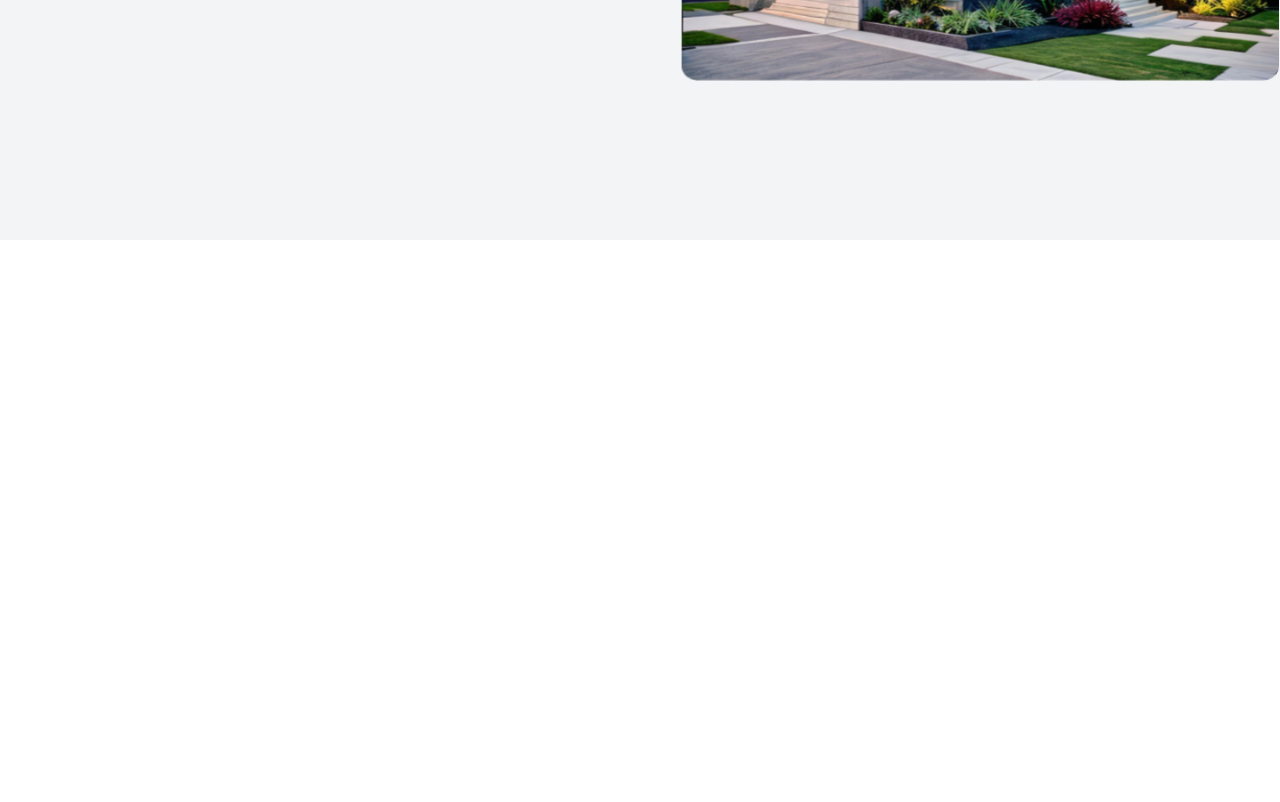
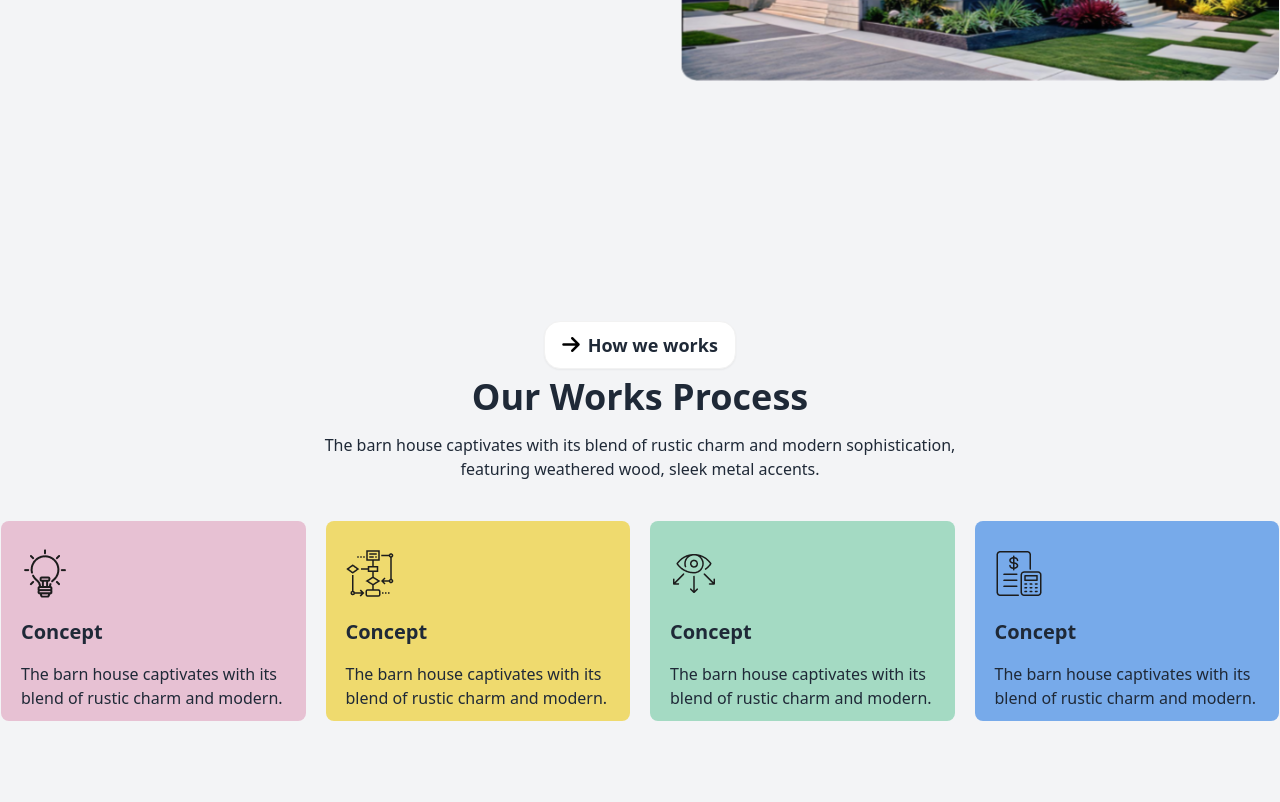
Before and after one commit to rajib777durjoy/Assignment3_PH, a plain HTML site: page index.html in a window 1280 px wide. Shown: the part 1360-2162 px from the top of the page. Before the commit the page ends 1600 px from the top, so only its background shows below. Drawn offline with nearby package versions, Linux system fonts and the light colour scheme.

Commit message:
works process

```diff
--- a/index.html
+++ b/index.html
@@ -20,6 +20,10 @@
             colors: {
               btn_text_color:"rgba(171, 239, 95, 1)",
               btn_color:"rgba(171, 239, 95, 0.5)",
+              card_bg1:"rgba(231, 193, 211, 1)",
+              card_bg2:"rgba(239, 218, 110, 1)",
+              card_bg3:"rgba(164, 218, 195, 1)",
+              card_bg4:"rgba(119, 170, 234, 1)",
             }
           }
         }
@@ -142,6 +146,41 @@
         </div>
        </section>
        <!-- first section end -->
+
+        <!-- Works Process section start -->
+         <section class="bg-gray-100 border border-transparent">
+          <div class="container bg-gray-100 mx-auto  h-auto my-20">
+          <div class="lg:w-[15%] w-[50%] mx-auto  rounded-2xl my-2">
+            <button class="btn w-[100%] rounded-2xl text-lg bg-white"><i class="fa-solid fa-arrow-right text-black w text-xl"></i>How we works</button>
+          </div>
+          <h2 class="text-center text-4xl font-bold">Our Works Process</h2>
+           <p class="text-center mt-4">The barn house captivates with its blend of rustic charm and modern sophistication,<br> featuring weathered wood, sleek metal accents.</p>
+           <div class="w-[90%] mx-auto lg:mx-0 lg:w-full grid lg:grid-cols-4 gap-5 mt-10">
+            <!-- card section -->
+              <div class="py-2 rounded-lg bg-card_bg1 h-[200px]">
+                <img src="./assets/concept.png" alt="" class="mx-5 my-5">
+                <h2 class="text-xl font-extrabold mx-5 my-4">Concept</h2>
+                <p class="text-base font-medium  mx-5">The barn house captivates with its blend of rustic charm and modern.</p>
+              </div>
+              <div class="py-2 rounded-lg bg-card_bg2 h-[200px]">
+                <img src="./assets/flow-chart.png" alt="" class="mx-5 my-5">
+                <h2 class="text-xl font-extrabold mx-5 my-4">Concept</h2>
+                <p class="text-base font-medium  mx-5">The barn house captivates with its blend of rustic charm and modern.</p>
+              </div>
+              <div class=" py-2 rounded-lg bg-card_bg3 h-[200px]">
+                <img src="./assets/vision.png" alt="" class="mx-5 my-5">
+                <h2 class="text-xl font-extrabold mx-5 my-4">Concept</h2>
+                <p class="text-base font-medium  mx-5">The barn house captivates with its blend of rustic charm and modern.</p>
+              </div>
+              <div class="py-2 rounded-lg bg-card_bg4 h-[200px]">
+                <img src="./assets/budget-planning.png" alt="" class="mx-5 my-5">
+                <h2 class="text-xl font-extrabold mx-5 my-4">Concept</h2>
+                <p class="text-base font-medium  mx-5">The barn house captivates with its blend of rustic charm and modern.</p>
+              </div>
+           </div>
+          </div>
+         </section>
+          <!-- Works Process section end -->
     </main>
       <!-- main section close -->
 
```
